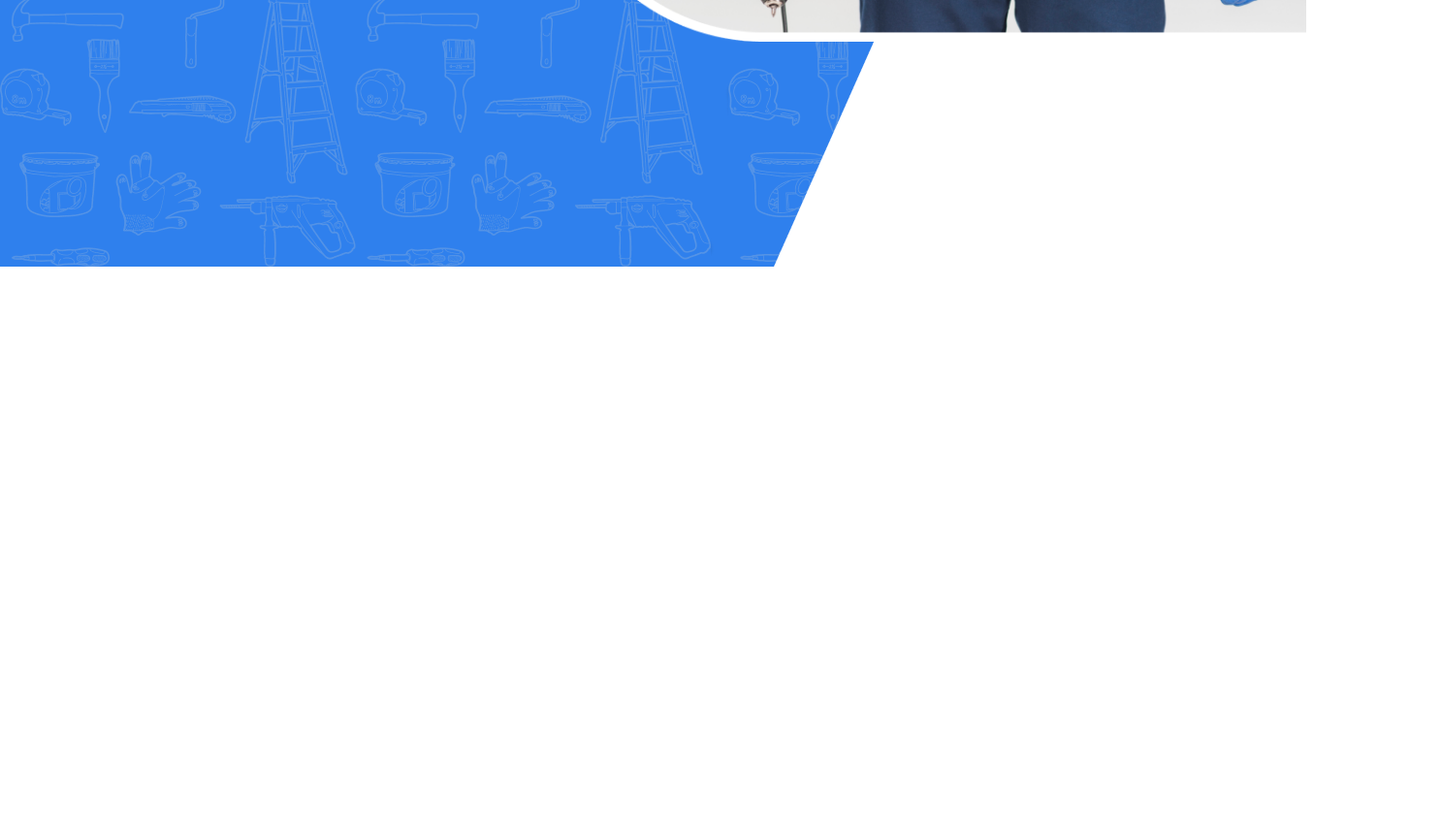
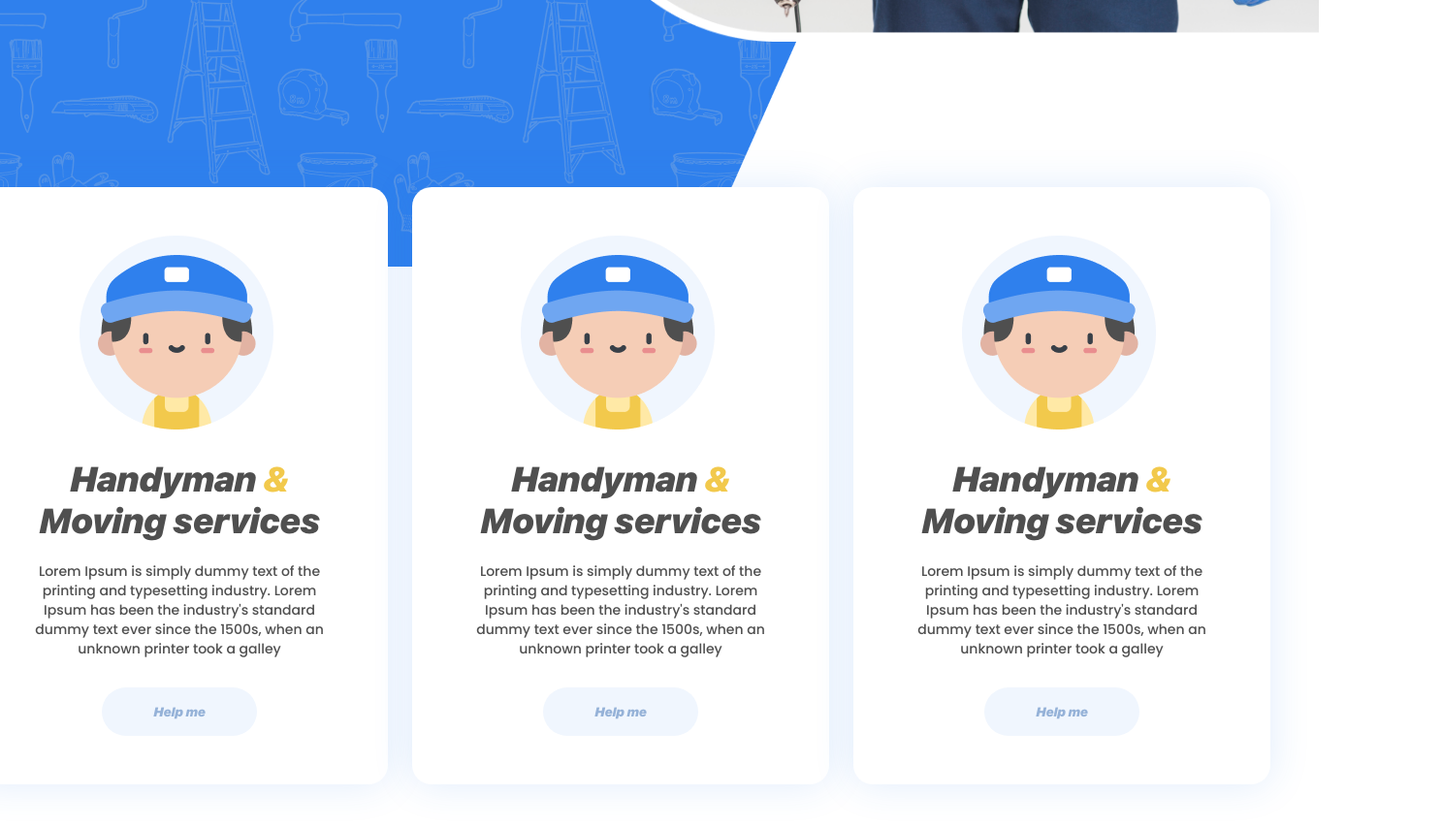
Before and after one commit to Polina0927/RoundRock, a plain HTML site: page index.html in a window 1280 px wide. Shown: the part 625-1478 px from the top of the page at 97% size, 1487 px wide, since content can reach past the window. Before the commit the page ends 925 px from the top, so only its background shows below. Drawn offline with nearby package versions, Linux system fonts and the light colour scheme; files that its build step writes are made by us from their sources.

Commit message:
add cards section

```diff
--- a/index.html
+++ b/index.html
@@ -5,7 +5,7 @@
     <meta http-equiv="X-UA-Compatible" content="IE=edge">
     <meta name="viewport" content="width=device-width, initial-scale=1.0">
     <title>RoundRock</title>
-    <link rel="stylesheet" href="./style.css">
+    <link rel="stylesheet" href="./style/style.css">
     <link rel="preconnect" href="https://fonts.googleapis.com">
     <link rel="preconnect" href="https://fonts.gstatic.com" crossorigin>
     <link href="https://fonts.googleapis.com/css2?family=Poppins:wght@500;600;700&display=swap" rel="stylesheet">
@@ -42,6 +42,41 @@
     </section>
     </div>
 
+    <section class="cards-workers">
+        <div class="cards">
+            <div class="card">
+                <img src="./assets/worker-icon.png" alt="the photo of the worker">
+                <h3>Handyman <span class="yellow">&</span> <br>
+                Moving services</h3>
+                <p>Lorem Ipsum is simply dummy text of the printing and typesetting industry. Lorem Ipsum has been the industry's
+                    standard dummy text ever since the 1500s, when an unknown printer took a galley
+                </p>
+                <button>Help me</button>
+        </div>
+        <div class="card">
+                <img src="./assets/worker-icon.png" alt="the photo of the worker">
+                <h3>Handyman <span class="yellow">&</span> <br>
+                Moving services</h3>
+                <p>Lorem Ipsum is simply dummy text of the printing and typesetting industry. Lorem Ipsum has been the industry's
+                    standard dummy text ever since the 1500s, when an unknown printer took a galley
+                </p>
+                <button>Help me</button>
+        </div>
+        <div class="card">
+                <img src="./assets/worker-icon.png" alt="the photo of the worker">
+                <h3>Handyman <span class="yellow">&</span> <br>
+                Moving services</h3>
+                <p>Lorem Ipsum is simply dummy text of the printing and typesetting industry. Lorem Ipsum has been the industry's
+                    standard dummy text ever since the 1500s, when an unknown printer took a galley
+                </p>
+                <button>Help me</button>
+            </div>
+        </div>
+    </section>
+
+    <section class="description">
+
+    </section>
 
     <footer>
 
--- a/style/style.scss
+++ b/style/style.scss
@@ -4,7 +4,13 @@
 * {
     margin: 0;
     font-family: 'SF Pro Display';
-    color: $secondary-color;
+}
+
+body {
+    min-width: 1200px;
+    position: absolute;
+    left: 50%;
+    transform: translate(-50%);
 }
 
 @font-face{
@@ -13,8 +19,8 @@
 }
 
 .background {
-  background: url(./assets/background.png) no-repeat;
-  min-height: 900px;
+  background: url(../assets/background.png) no-repeat;
+  max-height: 900px;
 }
 
 header {
@@ -29,14 +35,16 @@ header {
         list-style: none;
         display: flex;
         flex-direction: row;
-        gap: $spacing-lg;
+        gap:$spacing-lg;
         padding-top: $spacing-lg;
 
         a {
             text-decoration: none;
+            white-space: nowrap;
             font-family: $secondary-font;
             font-weight: $secondary-bold;
             font-size: $secondary-size;
+            color: $secondary-color;
 
                 &:hover {
                     text-decoration: underline;
@@ -47,7 +55,7 @@ header {
     }
 
     .phone-contact {
-        padding-left: 266px;
+        padding-left: 190px;
     }
 }
 
@@ -58,6 +66,7 @@ header {
 
         &__title {
             padding: 163px 162px 304px 50px;
+            color: $secondary-color;
 
                 h1 {
                     font-size: 67px;
@@ -65,6 +74,7 @@ header {
                 }
 
                 p {
+                    white-space: nowrap;
                     font-family: $secondary-font;
                     font-weight: $secondary-bold;
                     font-size: $secondary-size;
@@ -96,7 +106,70 @@ header {
 
     img {
         padding-top: 92px;
+        padding-right: 0px;
         max-width: 803px;
         max-height: 436px;
     }
 }
+
+.cards-workers {
+    min-height: 584px;
+    min-width: 1200px;
+
+    .cards {
+        display: flex;
+        flex-direction: row;
+        justify-content: space-between;
+        align-items: center;
+        gap: $spacing-sm;
+        margin: -82px 50px 100px 50px;
+
+    .card {
+        width: 430px;
+        height: 616px;
+        background-color: $secondary-color;
+        box-shadow: 0px 0px 40px rgba(47, 128, 237, 0.15);
+        border-radius: 20px;
+        display: flex;
+        flex-direction: column;
+        transition: all 0.3s ease;
+
+            img {
+                width: 200px;
+                height: 200px;
+                padding: 50px 118px 30px 112px;
+            }
+            h3 {
+                font-weight: $primary-font;
+                font-size: $primary-size;
+                text-align: center;
+                color: $heading-color;
+                .yellow {
+                    color: $button-color;
+                }
+            }
+            p {
+                font-family: $secondary-font;
+                font-weight: $secondary-bold;
+                font-size: $secondary-size;
+                line-height: 20px;
+                text-align: center;
+                color: $heading-color;
+                padding: 20px $spacing-lg $spacing-md $spacing-lg;
+            }
+            button {
+                @include button($primary-color, $additional-color);
+                margin-left: 135px;
+                transition: all 0.2s ease-in;
+                cursor: pointer;
+                &:hover {
+                    @include button($button-color, $info-color);
+                }
+            }
+
+              &:hover {
+                transform: translateY(-50px);
+              }
+                }
+    }
+}
```
Also changed, not shown: style/_mixins.scss (line endings or trailing spaces), style/style.css, 2 other files.
